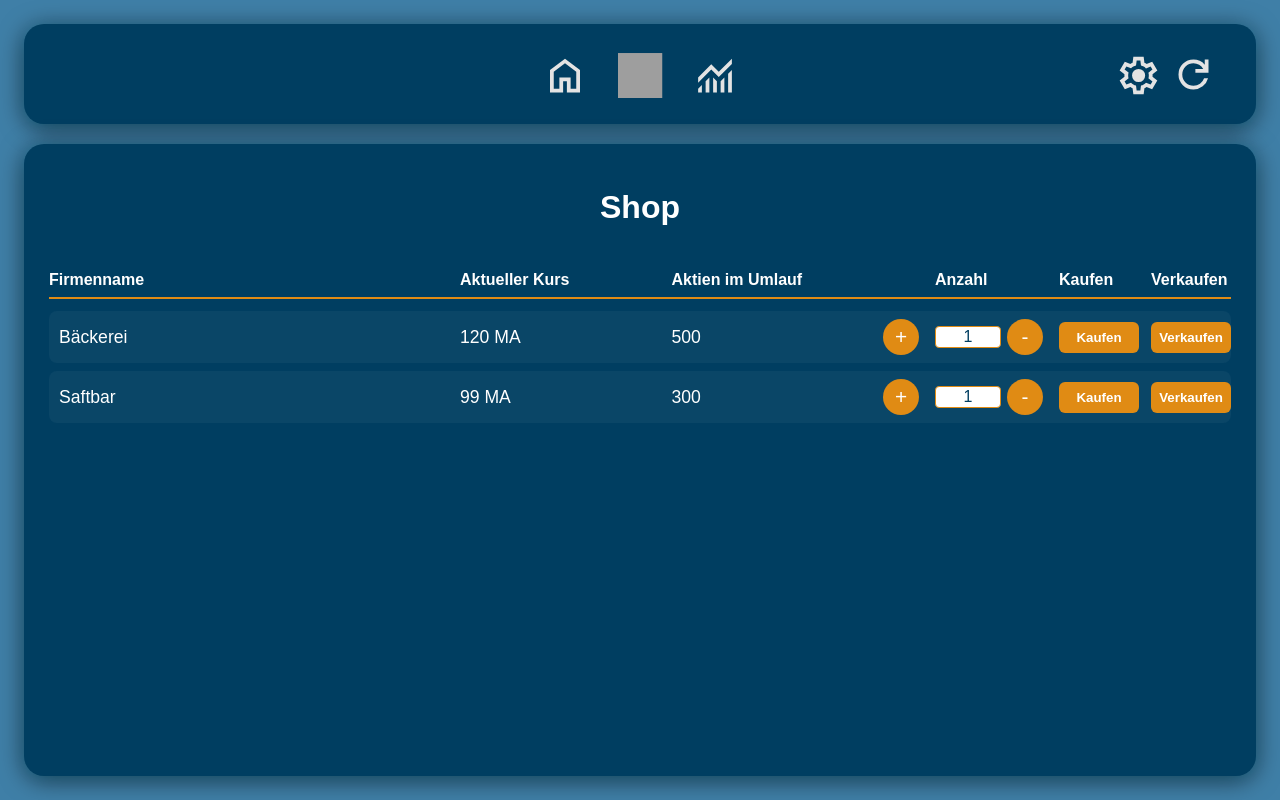
After one commit to nibbo0/Aktiensys, a Python web app: template templates/shop.html in a window 1280 px wide. The commit adds this page. Run offline with Jinja, Linux system fonts and the light colour scheme; the template is opened without the code that fills it, so the values that code supplies are empty; grey boxes are pictures that could not be loaded.

Commit message:
feat(shop): add shop page with dummy values

```diff
--- a/static/css/style.css
+++ b/static/css/style.css
@@ -1,9 +1,13 @@
+html, body {
+    height: 100%;
+    margin: 0;
+    padding: 0;
+    overflow: hidden; /* Kein Scrollen */
+}
+
 body {
     font-family: Arial, sans-serif;
     background-color: #3f7fa7;
-    margin: 0;
-    padding: 0;
-    min-height: 100vh;
     display: flex;
     flex-direction: column;
 }
@@ -69,7 +73,8 @@ header {
 #headerHomeSVG,
 #headerSettingsSVG,
 #headerRefreshSVG,
-#headerKursansichtSVG {
+#headerKursansichtSVG,
+#headerShopSVG {
     width: 45px;
     height: 45px;
     vertical-align: middle;
@@ -81,14 +86,16 @@ header {
 }
 
 #headerHomeSVG,
-#headerKursansichtSVG {
+#headerKursansichtSVG,
+#headerShopSVG {
     transition: filter 0.1s, transform 0.6s cubic-bezier(.4,2,.6,1);
 }
 
 #headerSettingsSVG:hover,
 #headerHomeSVG:hover,
 #headerRefreshSVG:hover,
-#headerKursansichtSVG:hover {
+#headerKursansichtSVG:hover,
+#headerShopSVG:hover {
     filter: invert(62%) sepia(89%) saturate(749%) hue-rotate(2deg) brightness(104%) contrast(101%);
 }
 
@@ -98,7 +105,8 @@ header {
 }
 
 .headerItem:hover #headerHomeSVG,
-.headerItem:hover #headerKursansichtSVG{
+.headerItem:hover #headerKursansichtSVG,
+.headerItem:hover #headerShopSVG {
     transform: scale(1.2)
 }
 
@@ -141,6 +149,9 @@ footer {
 
 .main-content {
     flex: 1 1 auto;
+    display: flex;
+    flex-direction: column;
+    min-height: 0;
     margin: 10px 24px 24px 24px;
     background-color: #003e61;
     border-radius: 20px;
@@ -148,11 +159,12 @@ footer {
         0 4px 24px 0 rgba(0,0,0,0.6),
         0 1.5px 8px 0 #00c3ff44;
     padding: 25px;
-    display: flex;
-    flex-direction: column;
     color: #ffffff;
     transition: margin 0.3s;
+    max-height: calc(100vh - 60px - 48px); /* 60px Header, 48px Margin/Padding */
+    overflow: hidden;
 }
+
 
 
 .main-content h1 {
@@ -210,3 +222,118 @@ footer {
     height: 40px;
     width: 165px;
 }
+
+.chart-container {
+    flex: 1 1 auto;
+    display: flex;
+    flex-direction: column;
+    min-height: 0;
+    max-height: 100%;
+    height: 100%;
+    width: 100%;
+    position: relative;
+}
+
+#kursChart {
+    flex: 1 1 auto;
+    width: 100% !important;
+    height: 100% !important;
+    max-height: 100% !important;
+    min-height: 0 !important;
+    box-sizing: border-box;
+    display: block;
+}
+
+/* shop*/
+
+.shop-list {
+    display: flex;
+    flex-direction: column;
+    gap: 8px;
+    margin-top: 16px;
+
+}
+
+.shop-list-header,
+.shop-row {
+    display: grid;
+    grid-template-columns: 2fr 1fr 1fr 40px 60px 40px 80px 80px;
+    align-items: center;
+    gap: 12px;
+    width: 100%;
+    box-sizing: border-box;
+}
+
+.shop-list-header {
+    font-weight: bold;
+    color: #ffffff;
+    padding: 8px 0 8px 0;
+    border-bottom: 2px solid #e08b14;
+    margin-bottom: 4px;
+}
+
+.shop-row {
+    background: rgba(255,255,255,0.04);
+    border-radius: 8px;
+    padding: 8px 0;
+    transition: background 0.2s;
+}
+
+.shop-row:hover {
+    background: rgba(224,139,20,0.10);
+}
+
+.shop-row span {
+    font-size: 1.1em;
+    color: #fff;
+}
+
+.anzahl-input {
+    width: 60px;
+    text-align: center;
+    font-size: 1em;
+    border-radius: 4px;
+    border: 1px solid #e08b14;
+    background: #fff;
+    color: #003e61;
+}
+
+.minus-btn, .plus-btn {
+    width: 36px;
+    height: 36px;
+    font-size: 1.3em;
+    border: none;
+    border-radius: 50%;
+    background: #e08b14;
+    color: #fff;
+    cursor: pointer;
+    transition: background 0.2s;
+    display: flex;
+    align-items: center;
+    justify-content: center;
+}
+
+.minus-btn:hover, .plus-btn:hover {
+    background: #ffb84d;
+    color: #222;
+}
+
+.firma-name {
+ padding-left: 10px;
+}
+
+.kauf-btn, .verkauf-btn {
+    width: 100%;
+    padding: 8px 0;
+    border-radius: 6px;
+    border: none;
+    background: #e08b14;
+    color: #fff;
+    font-weight: bold;
+    cursor: pointer;
+    transition: background 0.2s;
+}
+.kauf-btn:hover, .verkauf-btn:hover {
+    background: #ffb84d;
+    color: #222;
+}
--- a/templates/header.html
+++ b/templates/header.html
@@ -4,9 +4,13 @@
       <a class="headerItem {% if active == 'home' %}active{% endif %}" href="/home">
         <img id="headerHomeSVG" src="/static/img/home.svg" alt="Home">
       </a>
+      <a class="headerItem {% if active == 'shop' %}active{% endif %}" href="/shop">
+        <img id="headerShopSVG" src="/static/img/shop.svg" alt="Shop">
+      </a>
       <a class="headerItem {% if active == 'kursansicht' %}active{% endif %}" href="/kursansicht">
         <img id="headerKursansichtSVG" src="/static/img/monitoring.svg" alt="Kursansicht">
       </a>
+
     </div>
     <div class="nav-right">
       <a class="headerItem {% if active == 'settings' %}active{% endif %}" href="/settings">
--- /dev/null
+++ b/templates/shop.html
@@ -0,0 +1,52 @@
+<!DOCTYPE html>
+<!DOCTYPE html>
+<html lang="en">
+  <head>
+    <meta charset="utf-8">
+    <meta http-equiv="X-UA-Compatible" content="IE=edge">
+    <meta name="viewport" content="width=device-width, initial-scale=1">
+    <title>D(AU)-Jones Index</title>
+    <link rel="stylesheet" href="/static/css/style.css">
+  </head>
+  <body>
+    {% include 'header.html' %}
+    <div class="main-content">
+    <h1>Shop</h1>
+    <div class="shop-list">
+        <div class="shop-list-header">
+            <span>Firmenname</span>
+            <span>Aktueller Kurs</span>
+            <span>Aktien im Umlauf</span>
+            <span></span>
+            <span>Anzahl</span>
+            <span></span>
+            <span>Kaufen</span>
+            <span>Verkaufen</span>
+        </div>
+        <div class="shop-row">
+            <span class="firma-name">Bäckerei</span>
+            <span class="akt-wert">120 MA</span>
+            <span class="aktien-umlauf">500</span>
+            <button class="plus-btn">+</button>
+            <input type="text" class="anzahl-input" value="1" min="1" max="500">
+            <button class="minus-btn">-</button>
+            <button class="kauf-btn">Kaufen</button>
+            <button class="verkauf-btn">Verkaufen</button>
+        </div>
+        <div class="shop-row">
+            <span class="firma-name">Saftbar</span>
+            <span class="akt-wert">99 MA</span>
+            <span class="aktien-umlauf">300</span>
+            <button class="plus-btn">+</button>
+            <input type="text" class="anzahl-input" value="1" min="1" max="300">
+            <button class="minus-btn">-</button>
+            <button class="kauf-btn">Kaufen</button>
+            <button class="verkauf-btn">Verkaufen</button>
+        </div>
+
+    </div>
+</div>
+
+    <div id="app"></div>
+  </body>
+</html>
```
